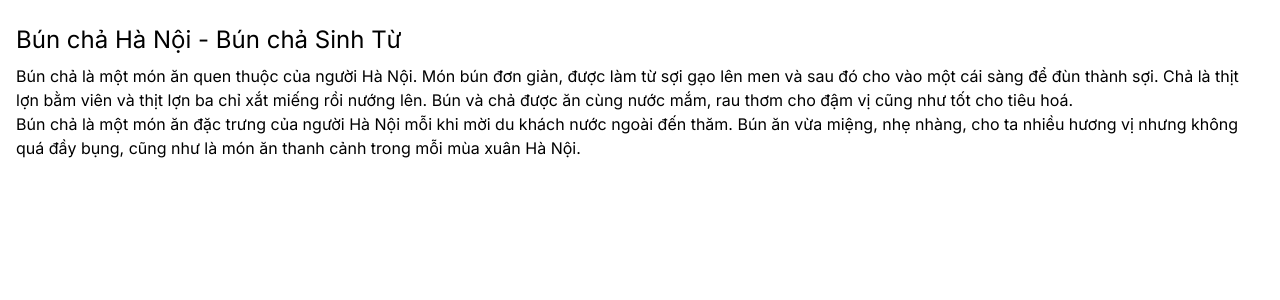
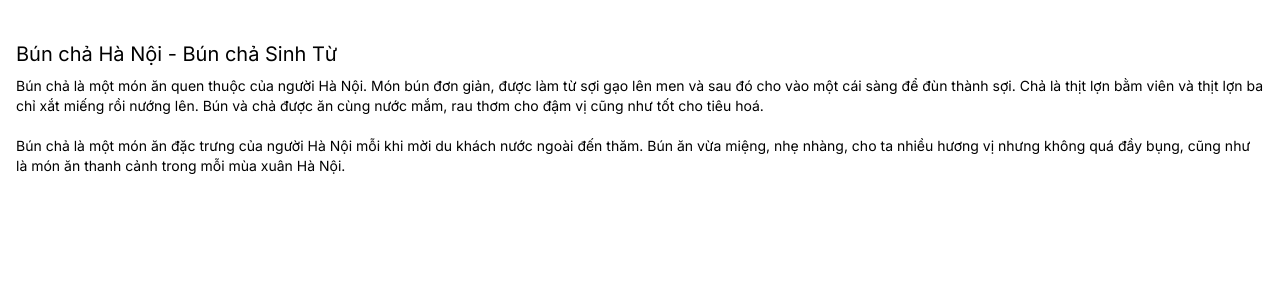
Before and after one commit to doraeminemon/bun-thang, a SvelteKit app: page /bun-cha in a window 1280 px wide. Shown: the top 300 px of the page. Built offline with nearby package versions, Linux system fonts and the light colour scheme.

Commit message:
Update some typography

```diff
--- a/src/routes/bun-cha/+page.svelte
+++ b/src/routes/bun-cha/+page.svelte
@@ -1,13 +1,15 @@
-<section id="bun-cha" class="m-4">
+<main id="bun-cha">
   <h1>Bún chả Hà Nội - Bún chả Sinh Từ</h1>
   <p>
     Bún chả là một món ăn quen thuộc của người Hà Nội. Món bún đơn giản, được
     làm từ sợi gạo lên men và sau đó cho vào một cái sàng để đùn thành sợi.
     Chả là thịt lợn bằm viên và thịt lợn ba chỉ xắt miếng rồi nướng lên. Bún
     và chả được ăn cùng nước mắm, rau thơm cho đậm vị cũng như tốt cho tiêu
-    hoá. <br />
+    hoá.
+    <br />
+    <br />
     Bún chả là một món ăn đặc trưng của người Hà Nội mỗi khi mời du khách nước
     ngoài đến thăm. Bún ăn vừa miệng, nhẹ nhàng, cho ta nhiều hương vị nhưng không
     quá đầy bụng, cũng như là món ăn thanh cảnh trong mỗi mùa xuân Hà Nội.
   </p>
-</section>
+</main>
--- a/src/routes/bun-thang/+page.svelte
+++ b/src/routes/bun-thang/+page.svelte
@@ -1,7 +1,7 @@
-<section class="mx-4 my-8 min-h-screen">
+<main>
   <h1>Bún Thang</h1>
   <p> Bún thang là một thức ăn dễ tìm, dễ thấy của người Việt với những
     nguyên liệu đơn giản. Chỉ cần một chút bún, ít mắm tôm, gà, trứng luộc,
     giò thái sợi cùng một chút hành thơm, bạn đã có một món ăn đơn giản và
     nhẹ bụng cho những ngày xuân hơi se se lạnh.</p>
-</section>
+</main>
--- a/src/routes/thuoc-lao/+page.svelte
+++ b/src/routes/thuoc-lao/+page.svelte
@@ -3,11 +3,14 @@
     import Image from '../../components/image.svelte';
 </script>
 
-<section class="mx-4 my-8 min-h-screen">
+<main>
+  <h1>Thuốc Lào Phú An</h1>
+  <br />
   <section class="hero">
     <!-- <Image photo={ThuocLaoImg} /> -->
      <img src={ThuocLaoImg} alt="a pipe and a glass of tea"/>
   </section>
+  <br />
   <section class="philosophy">
     <h2>Triết học</h2>
     <p>
@@ -33,9 +36,10 @@
       như chống cúm ở nơi khí hậu ẩm ướt như Việt Nam.
     </p>
   </section>
+  <br />
   <section class="flex flex-col items-center">
     <a class="button" href="https://wise-horse-drsbjai2.twenty.com/invite/b1778fdf-ec56-43ca-a42d-5c8cddf2e0c1">
       Join The Club!
     </a>
   </section>
-</section>
+</main>
--- a/src/routes/tra-da/+page.svelte
+++ b/src/routes/tra-da/+page.svelte
@@ -1,2 +1,2 @@
-<section class="mx-4 my-8 min-h-screen">
-</section>
+<main>
+</main>
--- a/src/styles/app.css
+++ b/src/styles/app.css
@@ -2,15 +2,19 @@
 @plugin '@tailwindcss/typography';
 
 a {
-	@apply text-blue-800 underline;
+	@apply inline-flex items-center gap-x-2 rounded-lg text-sm font-semibold text-gray-800 hover:text-blue-600 focus:text-blue-600 focus:outline-hidden disabled:pointer-events-none disabled:opacity-50 dark:text-white dark:hover:text-white/70 dark:focus:text-white/70;
+}
+
+p {
+	@apply text-sm;
 }
 
 h1 {
-	@apply py-2 text-2xl;
+	@apply py-2 text-xl;
 }
 
 h2 {
-	@apply py-2 text-xl;
+	@apply py-2;
 }
 
 .button {
@@ -25,6 +29,10 @@ a.button {
 	font-optical-sizing: auto;
 	font-weight: 400;
 	font-style: normal;
+}
+
+main {
+	@apply mx-4 my-8 min-h-screen;
 }
 
 h1,
```
